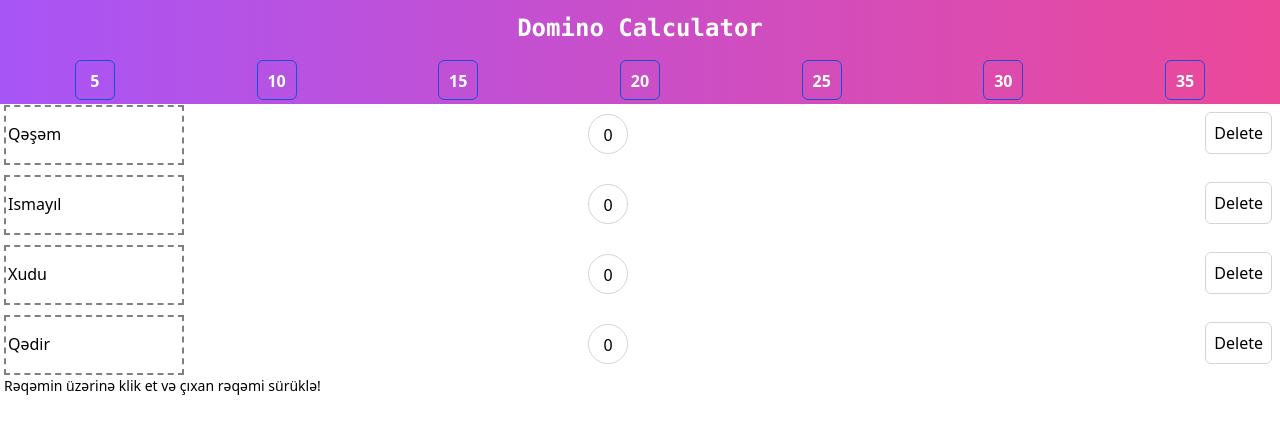
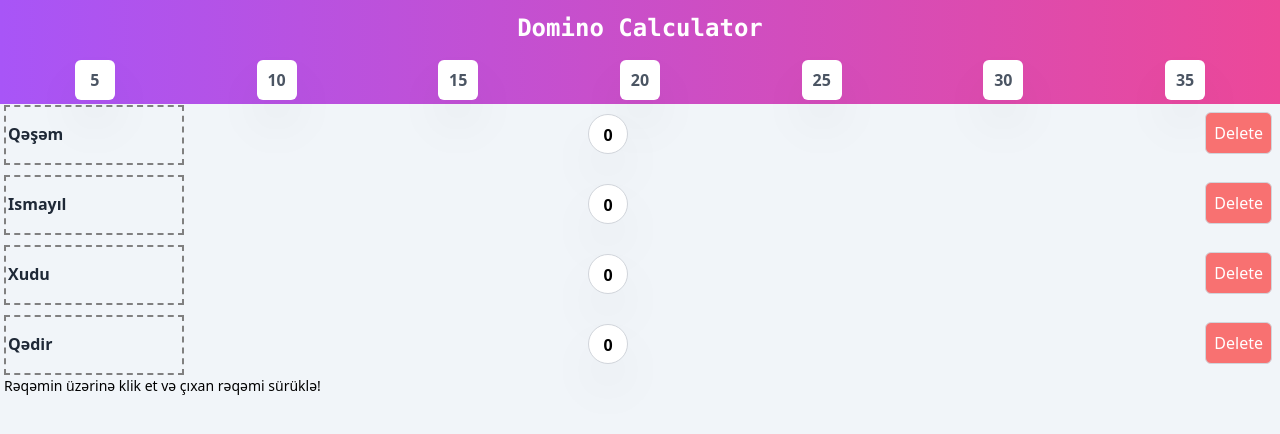
Before and after one commit to Khudaverdi27/Domino-Calc, a React (Vite) app: page / in a window 1280 px wide. Shown: the top 434 px of the page. Built offline with nearby package versions, Linux system fonts and the light colour scheme.

Commit message:
added some new features

```diff
--- a/src/App.jsx
+++ b/src/App.jsx
@@ -1,10 +1,14 @@
-import { useState } from "react";
+import { useEffect, useState } from "react";
 import Points from "./Points";
 import Users from "./Users";
 
 function App() {
   const [userVals, setUserVals] = useState([0, 0, 0, 0]);
   const [history, setHistory] = useState([[], [], [], []]);
+  const [showPoint, setShowPoint] = useState(false);
+  const [showPointIndex, setShowPointIndex] = useState(null);
+  const [showPointPlayer, setShowPointPlayer] = useState("");
+
   const dropZones = [
     { left: 4, top: 105, width: 180, height: 60, playerIndex: 0 },
     { left: 4, top: 175, width: 180, height: 60, playerIndex: 1 },
@@ -20,7 +24,17 @@ function App() {
     const newHistory = [...history];
     newHistory[playerIndex].push(parseInt(value, 10));
     setHistory(newHistory);
+
+    setShowPoint(true);
+    setShowPointIndex(playerIndex);
+    setShowPointPlayer(players[playerIndex]);
   };
+
+  useEffect(() => {
+    if (showPoint) {
+      setTimeout(() => setShowPoint(false), 2500);
+    }
+  }, [showPoint]);
 
   const handleDelete = (playerIndex) => {
     const newHistory = [...history];
@@ -33,13 +47,21 @@ function App() {
     setUserVals(newUserVals);
   };
 
+  const players = ["Qəşəm", "Ismayıl", "Xudu", "Qədir"];
+
   return (
-    <main className="relative">
+    <main className="relative h-screen bg-slate-100">
       <div className="bg-gradient-to-r from-purple-500 to-pink-500 text-2xl text-center p-3 font-mono text-white font-bold">
         Domino Calculator
       </div>
       <Points handleStop={handleStop} dropZones={dropZones} />
-      <Users userVals={userVals} onDelete={handleDelete} />
+      <Users
+        userVals={userVals}
+        onDelete={handleDelete}
+        showPoint={showPoint}
+        showPointIndex={showPointIndex}
+        showPointPlayer={showPointPlayer}
+      />
       {dropZones.map((zone, index) => (
         <div
           key={index}
@@ -53,7 +75,7 @@ function App() {
           }}
         />
       ))}
-      <p className="mt-3 ml-1 text-sm ">
+      <p className="mt-3 ml-1 text-sm">
         Rəqəmin üzərinə klik et və çıxan rəqəmi sürüklə!
       </p>
     </main>
--- a/src/Points.jsx
+++ b/src/Points.jsx
@@ -6,12 +6,10 @@ function Points({ handleStop, dropZones }) {
   const refs = useRef([]);
   const [dragging, setDragging] = useState(false);
   const [draggingText, setDraggingText] = useState("");
-  const [draggingIndex, setDraggingIndex] = useState(null);
 
   const startDrag = (index) => {
     setDragging(true);
     setDraggingText(refs.current[index].textContent);
-    setDraggingIndex(index);
   };
 
   const stopDrag = (e, data) => {
@@ -36,7 +34,7 @@ function Points({ handleStop, dropZones }) {
           <div
             key={index}
             ref={(el) => (refs.current[index] = el)}
-            className="border border-blue-700 p-2 rounded-md text-white size-10 text-center cursor-pointer font-bold"
+            className=" shadow-2xl bg-white  p-2 rounded-md text-gray-600 size-10 text-center cursor-pointer font-bold"
             onClick={() => startDrag(index)}
             onMouseUp={() => setDragging(false)}
             onTouchStart={() => startDrag(index)}
@@ -48,7 +46,10 @@ function Points({ handleStop, dropZones }) {
       </div>
       {dragging && (
         <Draggable onStop={stopDrag}>
-          <div className="border border-indigo-500 p-2 text-white size-12 text-center absolute top-0 left-0 bg-red-500 rounded-full font-bold text-2xl">
+          <div
+            className="border border-indigo-500 p-2 text-white size-12 text-center
+          absolute top-0 left-0 bg-red-500 rounded-full font-bold text-2xl z-10"
+          >
             {draggingText}
           </div>
         </Draggable>
--- a/src/Users.jsx
+++ b/src/Users.jsx
@@ -1,26 +1,43 @@
-function Users({ userVals, onDelete }) {
+function Users({
+  userVals,
+  onDelete,
+  showPoint,
+  showPointIndex,
+  showPointPlayer,
+}) {
   const players = ["Qəşəm", "Ismayıl", "Xudu", "Qədir"];
 
   return (
-    <div className="flex flex-col gap-y-5 ">
+    <div className="flex flex-col gap-y-5">
       {players.map((player, index) => (
         <div
           key={index}
           className="flex items-center justify-between mr-2 mt-2"
         >
-          <div className="flex items-center px-2 pt-[2px] justify-between w-1/2">
-            <span>{player}</span>
-            <div className="p-2 text-black ml-3 size-10 text-center border border-gray-300 rounded-full">
+          <div className="flex font-bold text-gray-800 items-center px-2 pt-[2px] justify-between w-1/2">
+            <span className="name">{player}</span>
+            <div className="p-2 text-black ml-3 size-10 text-center border border-gray-300 rounded-full bg-white shadow-2xl">
               {userVals[index]}
             </div>
           </div>
 
           <button
-            className="border border-gray-300 p-2 rounded-md"
+            className="border border-gray-300 p-2 rounded-md text-white bg-red-400"
             onClick={() => onDelete(index)}
           >
             Delete
           </button>
+
+          <div
+            className={`size-24 p-1 font-bold transition-opacity ease-in space-x-2 text-white text-lg bg-indigo-400 duration-700  absolute top-1/3 rounded-2xl left-1/2 -translate-x-1/2 z-20 flex items-center justify-center ${
+              showPoint && showPointIndex === index
+                ? "opacity-100"
+                : "opacity-0"
+            }`}
+          >
+            <span>{showPointPlayer}</span>
+            <span>{userVals[index]}</span>
+          </div>
         </div>
       ))}
     </div>
```
